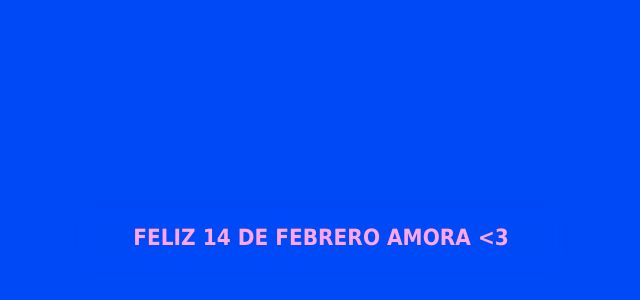
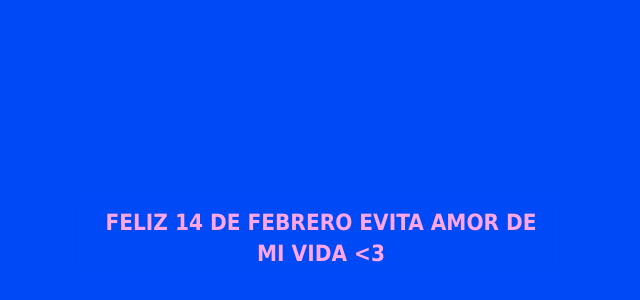
Before and after one commit to soulkrai/FELIZ-SAN-VALENTIN-EVITA, a plain HTML site: page index.html in a window 1280 px wide. Shown: the part 162-462 px from the top of the page, without its empty margins (319-959 px from the left). Drawn offline with Linux system fonts and the light colour scheme.

Commit message:
Update index.html

```diff
--- a/index.html
+++ b/index.html
@@ -59,7 +59,7 @@
 <body onclick="changeVibe()">
   <div class="container">
   <img id="vibeImage" src="1.jpeg" alt="vibe image" />
-  <h1 id="phrase">FELIZ 14 DE FEBRERO AMORA <3 </h1>
+  <h1 id="phrase">FELIZ 14 DE FEBRERO EVITA AMOR DE MI VIDA <3 </h1>
 </div>
 
 
```
